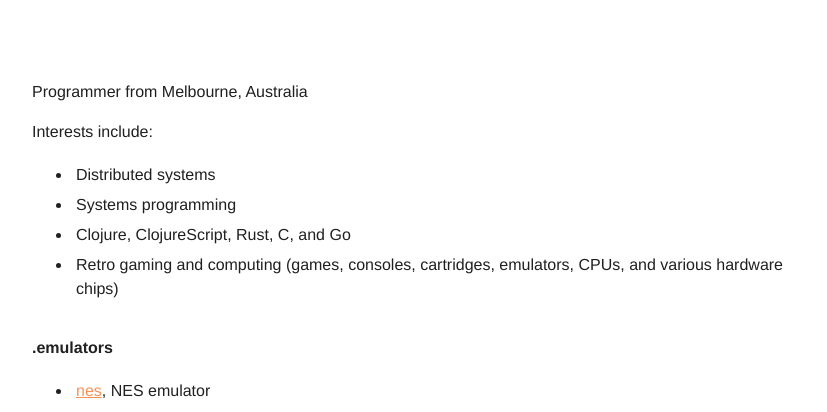
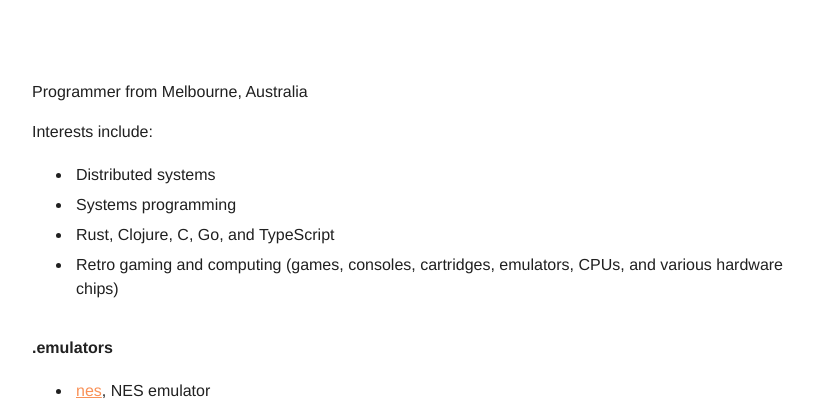
Before and after one commit to ltriant/ltriant.github.io, a Jekyll site: the page built from about.md, in a window 1280 px wide. Shown: the top 412 px of the page, without its empty margins (208-1035 px from the left). Built offline with Jekyll 4.4.1, drawn with Linux system fonts in a browser that asks for light colours.

Commit message:
about: things

```diff
--- a/about.md
+++ b/about.md
@@ -8,7 +8,7 @@ Interests include:
 
 * Distributed systems
 * Systems programming
-* Clojure, ClojureScript, Rust, C, and Go
+* Rust, Clojure, C, Go, and TypeScript
 * Retro gaming and computing (games, consoles, cartridges, emulators, CPUs, and various hardware chips)
 
 ## .emulators
```
